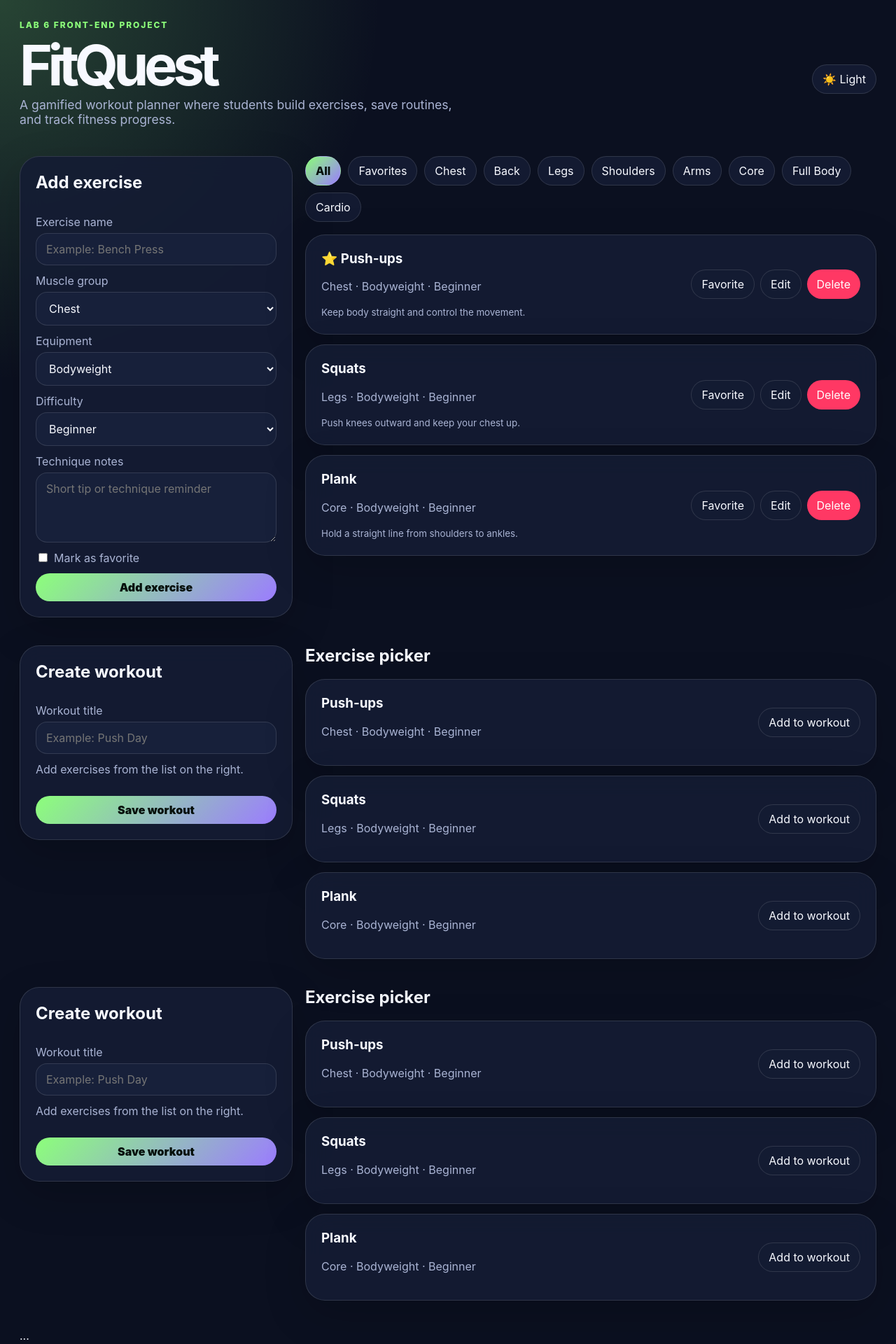
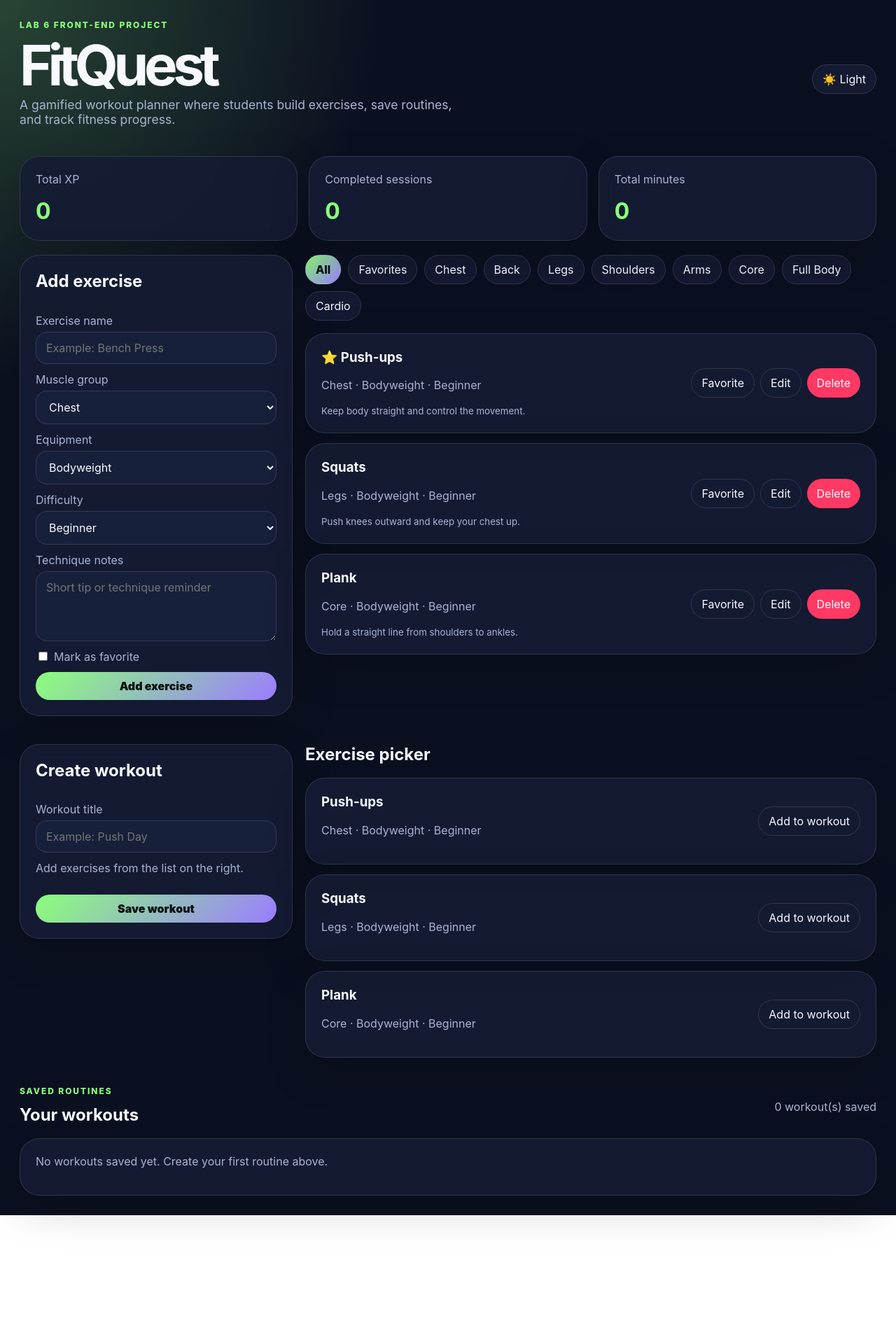
Before and after one commit to loredanaahsl/fitquest-lab6, a React (Vite) app: page / in a window 1280 px wide. Shown: the top 1920 px of the page at 70% size. After the commit the page ends 1736 px from the top, so only its background shows below. Built offline with nearby package versions, Linux system fonts and the light colour scheme.

Commit message:
Add XP stats dashboard

```diff
--- a/src/App.jsx
+++ b/src/App.jsx
@@ -218,6 +218,24 @@ function finishSession() {
           {theme === "dark" ? "☀️ Light" : "🌙 Dark"}
         </button>
       </header>
+      <section className="stats-grid">
+  <article className="card stat-card">
+    <p>Total XP</p>
+    <strong>{xp}</strong>
+  </article>
+
+  <article className="card stat-card">
+    <p>Completed sessions</p>
+    <strong>{history.length}</strong>
+  </article>
+
+  <article className="card stat-card">
+    <p>Total minutes</p>
+    <strong>
+      {history.reduce((total, session) => total + session.durationMinutes, 0)}
+    </strong>
+  </article>
+</section>
 
       {activeSession && (
   <section className="card section-gap">
@@ -397,8 +415,8 @@ function finishSession() {
               </article>
             ))}
           </div>
-        </section>
-            </section>
+               </section>
+      </section>
 
       <section className="two-column section-gap">
         <form className="card form" onSubmit={saveWorkout}>
@@ -487,104 +505,10 @@ function finishSession() {
             ))}
           </div>
         </section>
-            </section>
-
-      <section className="two-column section-gap">
-        <form className="card form" onSubmit={saveWorkout}>
-          <h2>Create workout</h2>
-
-          <label>
-            Workout title
-            <input
-              value={workoutTitle}
-              onChange={(event) => setWorkoutTitle(event.target.value)}
-              placeholder="Example: Push Day"
-            />
-          </label>
-
-          <div className="builder-list">
-            {selectedWorkoutExercises.length === 0 ? (
-              <p className="muted">Add exercises from the list on the right.</p>
-            ) : (
-              selectedWorkoutExercises.map((exercise) => (
-                <div className="builder-row" key={exercise.id}>
-                  <strong>{exercise.name}</strong>
-
-                  <input
-                    type="number"
-                    min="1"
-                    value={exercise.sets}
-                    onChange={(event) =>
-                      updateWorkoutExercise(
-                        exercise.id,
-                        "sets",
-                        Number(event.target.value)
-                      )
-                    }
-                  />
-
-                  <span>sets</span>
-
-                  <input
-                    type="number"
-                    min="1"
-                    value={exercise.reps}
-                    onChange={(event) =>
-                      updateWorkoutExercise(
-                        exercise.id,
-                        "reps",
-                        Number(event.target.value)
-                      )
-                    }
-                  />
-
-                  <span>reps/sec</span>
-
-                  <button
-                    type="button"
-                    className="danger"
-                    onClick={() => removeWorkoutExercise(exercise.id)}
-                  >
-                    ×
-                  </button>
-                </div>
-              ))
-            )}
-          </div>
-
-          <button className="primary">Save workout</button>
-        </form>
-
-        <section>
-          <h2>Exercise picker</h2>
-
-          <div className="card-list">
-            {exercises.map((exercise) => (
-              <article className="card item-card" key={exercise.id}>
-                <div>
-                  <h3>{exercise.name}</h3>
-                  <p>
-                    {exercise.muscle} · {exercise.equipment} ·{" "}
-                    {exercise.difficulty}
-                  </p>
-                </div>
-
-                <button onClick={() => addExerciseToWorkout(exercise)}>
-                  Add to workout
-                </button>
-              </article>
-            ))}
-          </div>
-        </section>
-            </section>
-
-      {/* 🔥 WORKOUT BUILDER (already done) */}
-      <section className="two-column section-gap">
-        ...
       </section>
 
-      {/* ✅ ADD THIS NEW SECTION HERE */}
       <section className="section-gap">
+
         <div className="section-title">
           <div>
             <p className="eyebrow">Saved routines</p>
--- a/src/styles/styles.css
+++ b/src/styles/styles.css
@@ -336,3 +336,18 @@ textarea {
   width: 20px;
   height: 20px;
 }
+.stats-grid {
+  display: grid;
+  grid-template-columns: repeat(3, 1fr);
+  gap: 16px;
+  margin-bottom: 20px;
+}
+
+.stat-card p {
+  color: var(--muted);
+}
+
+.stat-card strong {
+  font-size: 2rem;
+  color: var(--primary);
+}
```
